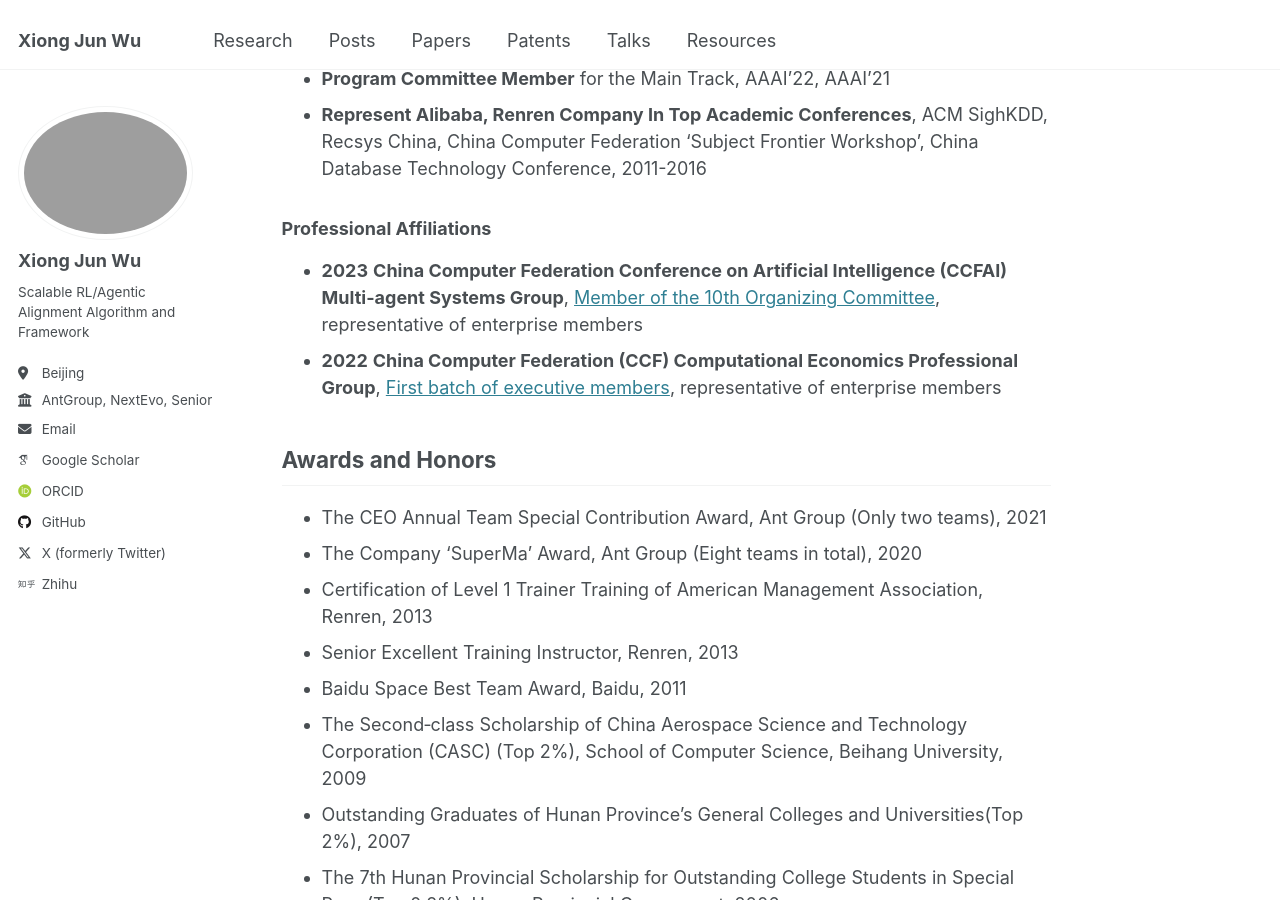
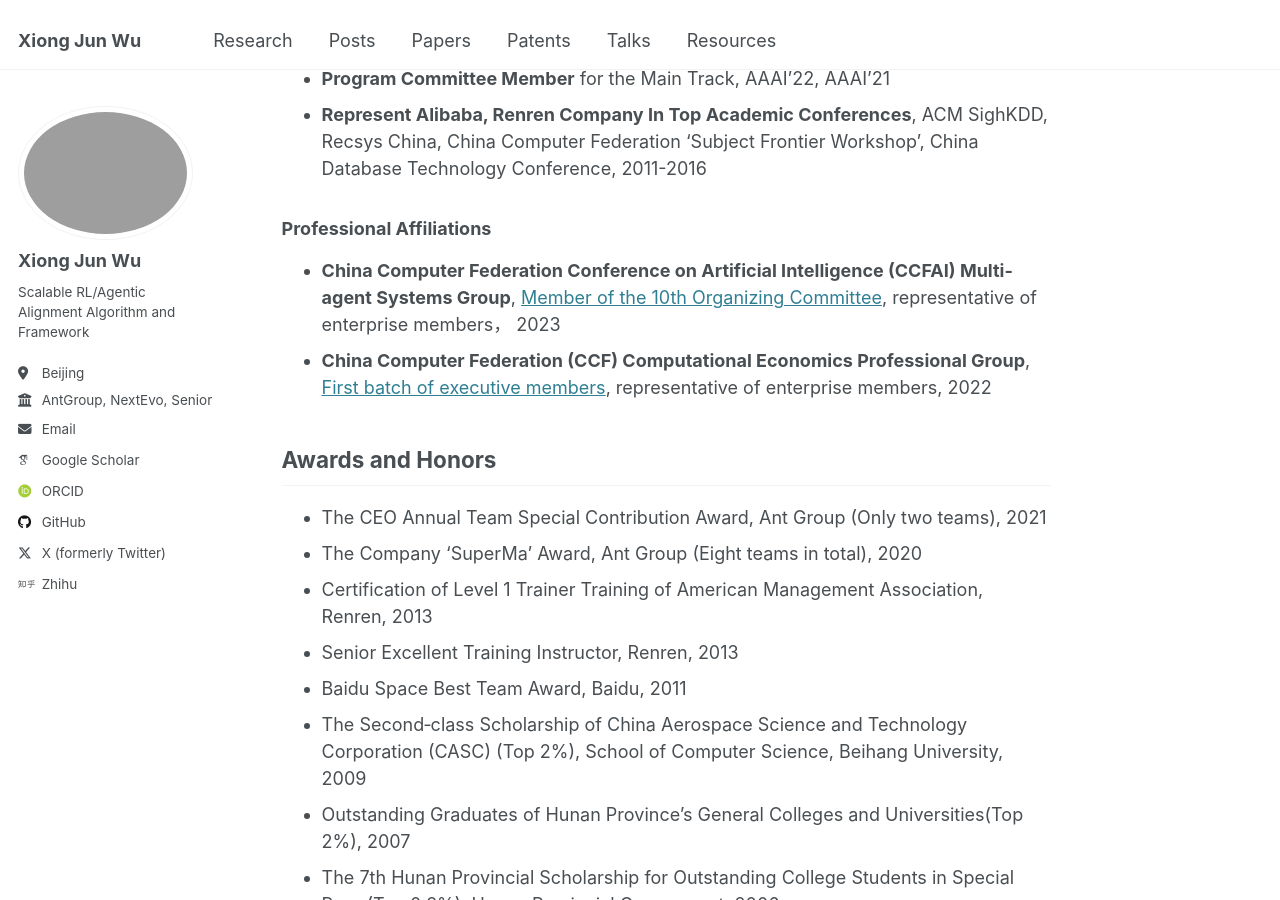
Before and after one commit to junwuxgi/junwuxgi.github.io, a Jekyll site: the page built from _pages/about.md, in a window 1280 px wide and 900 px high, scrolled down 866 px. Built offline with Jekyll 4.4.1, drawn with Linux system fonts in a browser that asks for light colours; some web fonts are replaced.

```diff
--- a/_pages/about.md
+++ b/_pages/about.md
@@ -20,8 +20,8 @@ In his prior work, **Xiong** has made valuable contributions to **reinforcement
 - **Represent Alibaba, Renren Company In Top Academic Conferences**, ACM SighKDD, Recsys China, China Computer Federation ‘Subject Frontier Workshop’, China Database Technology Conference, 2011-2016
 
 ### **Professional** Affiliations
-- **2023** **China Computer Federation Conference on Artificial Intelligence (CCFAI) Multi-agent Systems Group**, [Member of the 10th Organizing Committee](https://mp.weixin.qq.com/s/draXMk4vUmyI0YJYd6zJqg), representative of enterprise members
-- **2022** **China Computer Federation (CCF) Computational Economics Professional Group**, [First batch of executive members](https://mp.weixin.qq.com/s/Zyu9i61ahvXHGPLePsP3xw), representative of enterprise members
+- **China Computer Federation Conference on Artificial Intelligence (CCFAI) Multi-agent Systems Group**, [Member of the 10th Organizing Committee](https://mp.weixin.qq.com/s/draXMk4vUmyI0YJYd6zJqg), representative of enterprise members， 2023
+- **China Computer Federation (CCF) Computational Economics Professional Group**, [First batch of executive members](https://mp.weixin.qq.com/s/Zyu9i61ahvXHGPLePsP3xw), representative of enterprise members, 2022
 
 ## **Awards and Honors**
 - The CEO Annual Team Special Contribution Award, Ant Group (Only two teams), 2021
```
